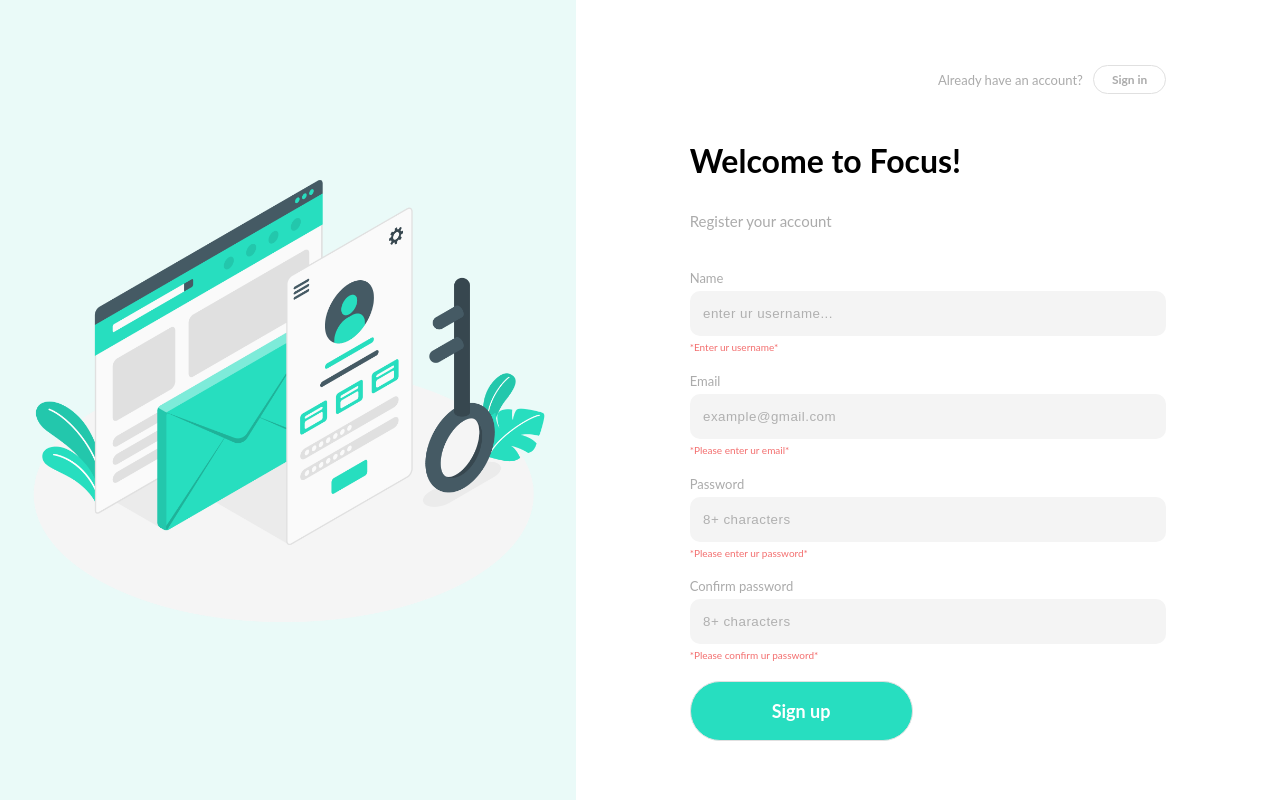
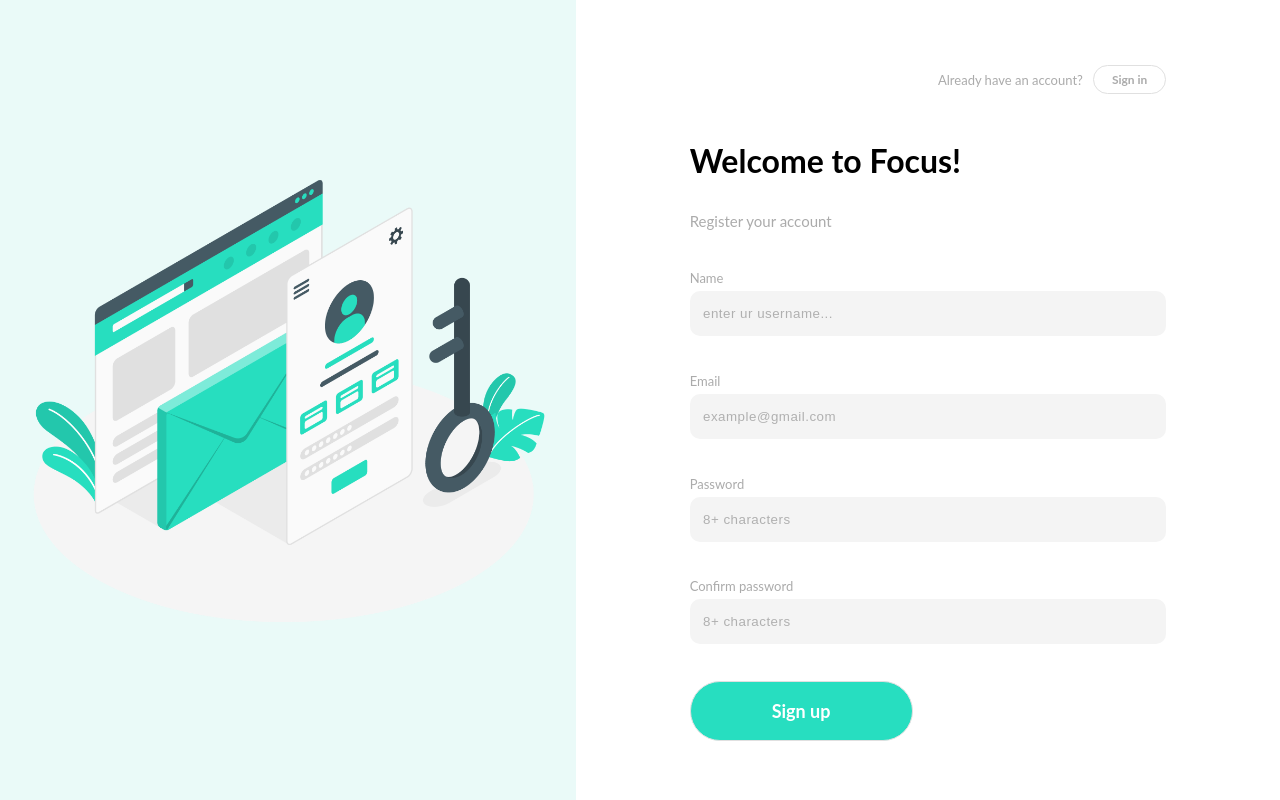
Before and after one commit to AMIRHOSEINASGHARI/signin-signup-app, a React (Create React App) app: page / in a window 1280 px wide. Built offline with nearby package versions, Linux system fonts and the light colour scheme.

Commit message:
onFocus-prop & onFocus-state for inputs in order to debuging error-span-tags

```diff
--- a/src/components/signup/Signup.js
+++ b/src/components/signup/Signup.js
@@ -18,11 +18,23 @@ const Signup = () => {
     })
 
     const [errors , setErrors] = useState({})
+    const [onFocus , setOnFocus] = useState({
+        name: false,
+        email: false,
+        password: false,
+        confirmPassword: false
+    })
 
     const changeHandler = (e) => {
         setData({
             ...data,
             [e.target.name]: e.target.value
+        })
+    }
+
+    const focusHandler = (e) => {
+        setOnFocus({
+            [e.target.name]: true
         })
     }
 
@@ -50,23 +62,23 @@ const Signup = () => {
                     </div>
                     <div className={styles.formField}>
                         <label>Name</label>
-                        <input name='name' type='text' placeholder='enter ur username...' value={data.name} onChange={changeHandler} />
-                        <span>{errors.name}</span>
+                        <input name='name' type='text' placeholder='enter ur username...' value={data.name} onChange={changeHandler} onFocus={focusHandler} />
+                        <span>{errors.name && onFocus.name && errors.name}</span>
                     </div>
                     <div className={styles.formField}>
                         <label>Email</label>
-                        <input name='email' type='email' placeholder='example@gmail.com' value={data.email} onChange={changeHandler} />
-                        <span>{errors.email}</span>
+                        <input name='email' type='email' placeholder='example@gmail.com' value={data.email} onChange={changeHandler} onFocus={focusHandler} />
+                        <span>{errors.email && onFocus.email && errors.email}</span>
                     </div>
                     <div className={styles.formField}>
                         <label>Password</label>
-                        <input name='password' type='password' placeholder='8+ characters' value={data.password} onChange={changeHandler} />
-                        <span>{errors.password}</span>
+                        <input name='password' type='password' placeholder='8+ characters' value={data.password} onChange={changeHandler} onFocus={focusHandler} />
+                        <span>{errors.password && onFocus.password && errors.password}</span>
                     </div>
                     <div className={styles.formField}>
                         <label>Confirm password</label>
-                        <input name='confirmPassword' type='password' placeholder='8+ characters' value={data.confirmPassword} onChange={changeHandler} />
-                        <span>{errors.confirmPassword}</span>
+                        <input name='confirmPassword' type='password' placeholder='8+ characters' value={data.confirmPassword} onChange={changeHandler} onFocus={focusHandler} />
+                        <span>{errors.confirmPassword && onFocus.confirmPassword && errors.confirmPassword}</span>
                     </div>
                     <button>Sign up</button>
                 </form>
```
